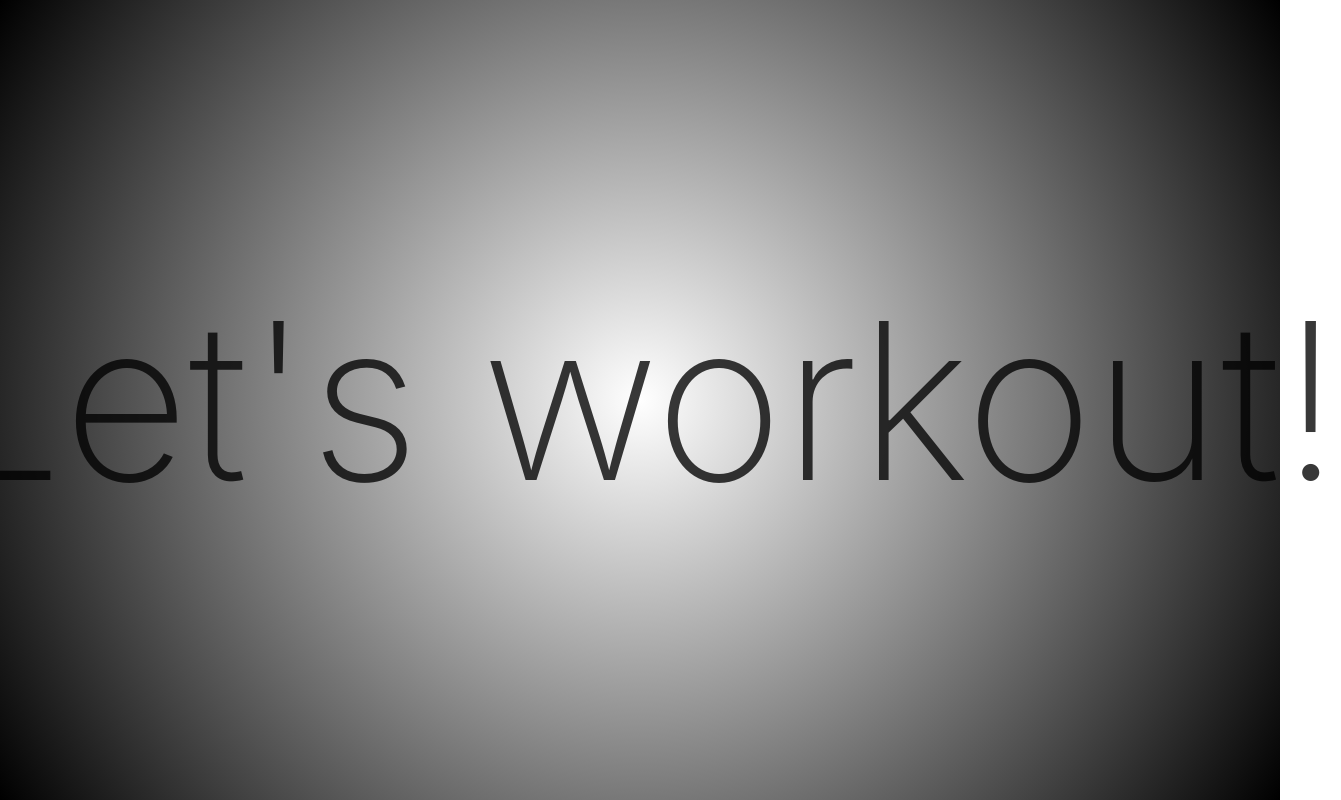
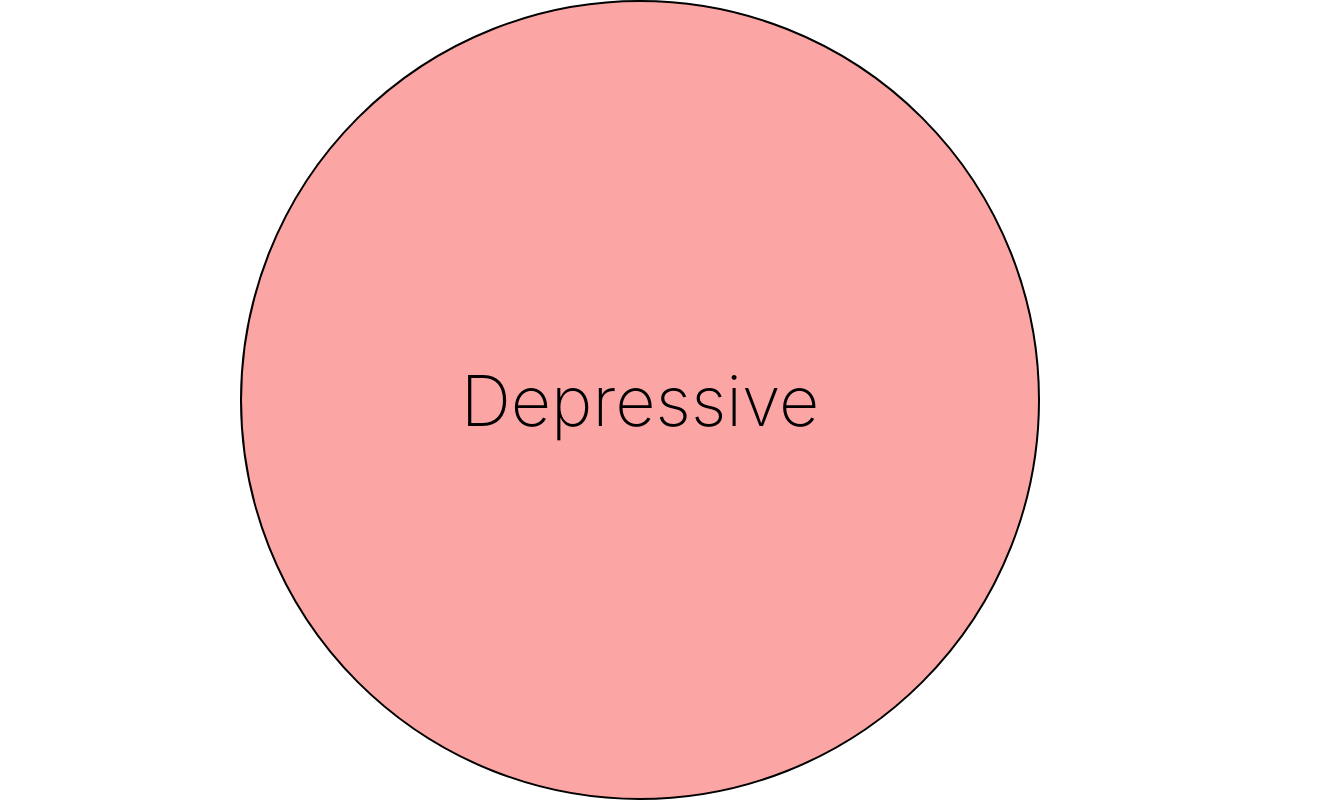
Before and after one commit to Braulin96/ShapeUp, a React (Create React App) app: page / in a window 1280 px wide. Shown: the whole page, 1341 px wide, since content can reach past the window. Built offline with nearby package versions, Linux system fonts and the light colour scheme.

Commit message:
added the animation and created a state displayMotivational

```diff
--- a/src/components/Login/LoginBlock.css
+++ b/src/components/Login/LoginBlock.css
@@ -1,3 +1,3 @@
 .loginBlock  {
-     background: radial-gradient(circle, #ffffff, #000000);
+     /* background: radial-gradient(circle, #ffffff, #000000); */
 }
--- a/src/components/Login/LoginBlock.js
+++ b/src/components/Login/LoginBlock.js
@@ -1,55 +1,50 @@
 import React, { useState, useEffect } from "react";
-import PropTypes from "prop-types";
 import { motion } from "framer-motion";
+
 import "./LoginBlock.css";
 
+import { landingMockup } from "../../data/landingMockup";
+
 const LoginBlock = () => {
-  const [showSecond, setShowSecond] = useState(false);
+  const landingMockupData = landingMockup();
+  const [currentIndex, setCurrentIndex] = useState(0);
+  const [showMotivational, setShowMotivational] = useState(false);
+  console.log("showMotivational:", showMotivational);
 
   useEffect(() => {
-    // Set a timeout to switch the state after the first animation completes
-    const timer = setTimeout(() => {
-      setShowSecond(true);
-    }, 21000); // 20 seconds for animation + 1 second delay
+    if (currentIndex < landingMockupData.length - 1) {
+      const timer = setTimeout(() => {
+        setCurrentIndex((prevIndex) => prevIndex + 1);
+      }, 2000); // Change every 2 seconds
 
-    return () => clearTimeout(timer); // Cleanup the timer on component unmount
-  }, []);
+      return () => clearTimeout(timer);
+    } else {
+      const timer = setTimeout(() => {
+        setShowMotivational(true);
+      }, 2000);
+
+      return () => clearTimeout(timer);
+    }
+  }, [currentIndex, landingMockupData.length]);
 
   return (
     <motion.div className="loginBlock w-screen h-screen text-black flex justify-center items-center text-[70px] font-extralight relative">
-      {!showSecond && (
+      <motion.div
+       className="border-2 border-black bg-red-300 h-full aspect-square rounded-full flex justify-center items-center
+       ">
         <motion.div
-          className="absolute"
-          animate={{
-            scale: [0, 2, 4, 2, 0],
-            opacity: [0, 0.5, 1, 0.5, 0],
-          }}
-          transition={{
-            duration: 20, // Duration of the entire animation cycle
-            delay: 1, // Delay before the animation starts
-          }}
+          className=""
+          key={currentIndex}
+          initial={{ opacity: 0 }}
+          animate={{ opacity: 1 }}
+          exit={{ opacity: 0 }}
+          transition={{ duration: 0.5 }}
         >
-          Let's workout!
+          {landingMockupData[currentIndex]}
         </motion.div>
-      )}
-      {showSecond && (
-        <motion.div
-          className="absolute"
-          animate={{
-            scale: [0, 1],
-            opacity: [0, 1],
-          }}
-          transition={{
-            duration: 2, // Duration of the animation cycle
-          }}
-        >
-          Here we go
-        </motion.div>
-      )}
+      </motion.div>
     </motion.div>
   );
 };
 
-LoginBlock.propTypes = {};
-
 export default LoginBlock;
--- /dev/null
+++ b/src/data/landingMockup.js
@@ -0,0 +1 @@
+export const landingMockup = () => ['Filling tired', 'Not well', 'Sick', 'Depressive']
```
Also changed, not shown: public/manifest.json.
